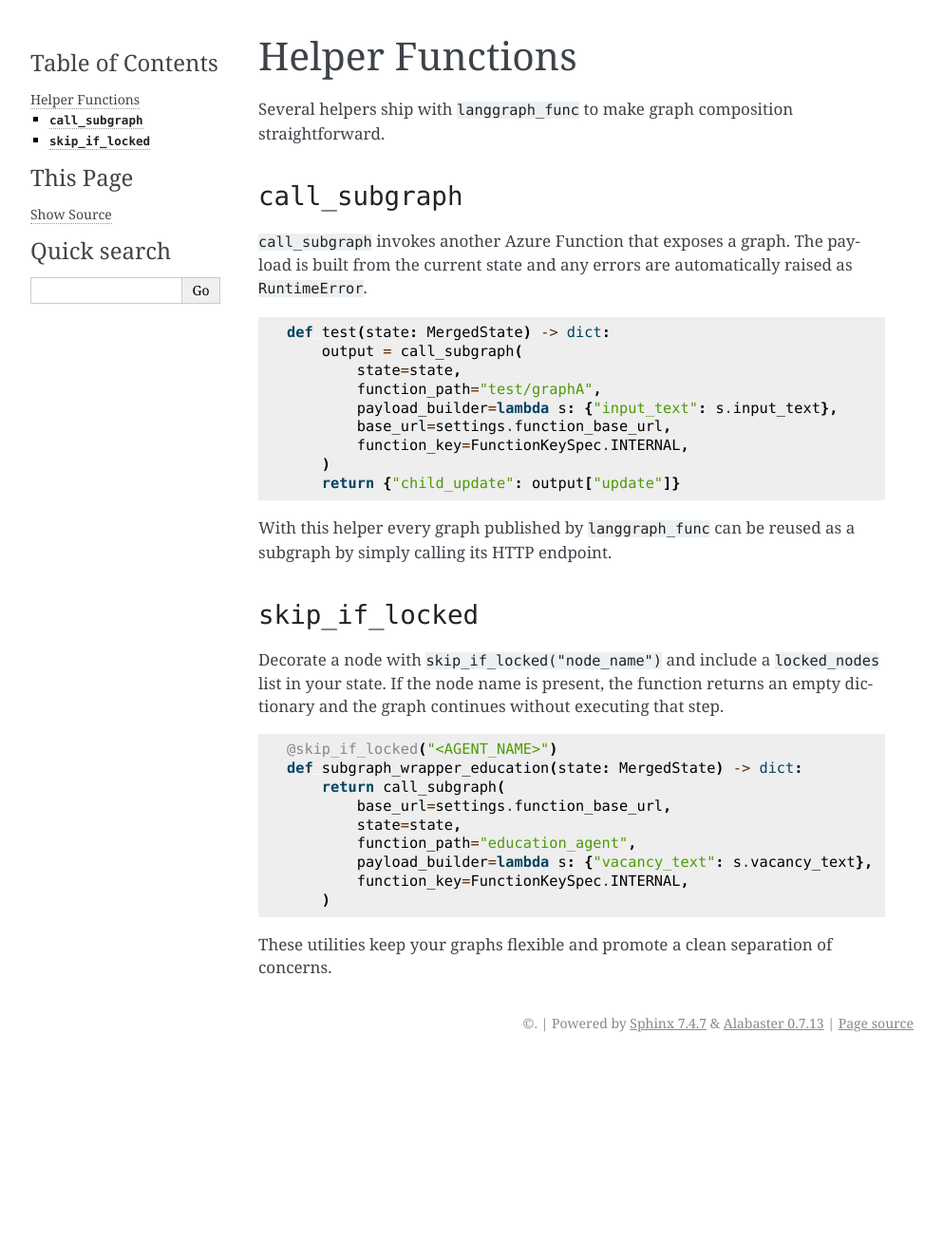
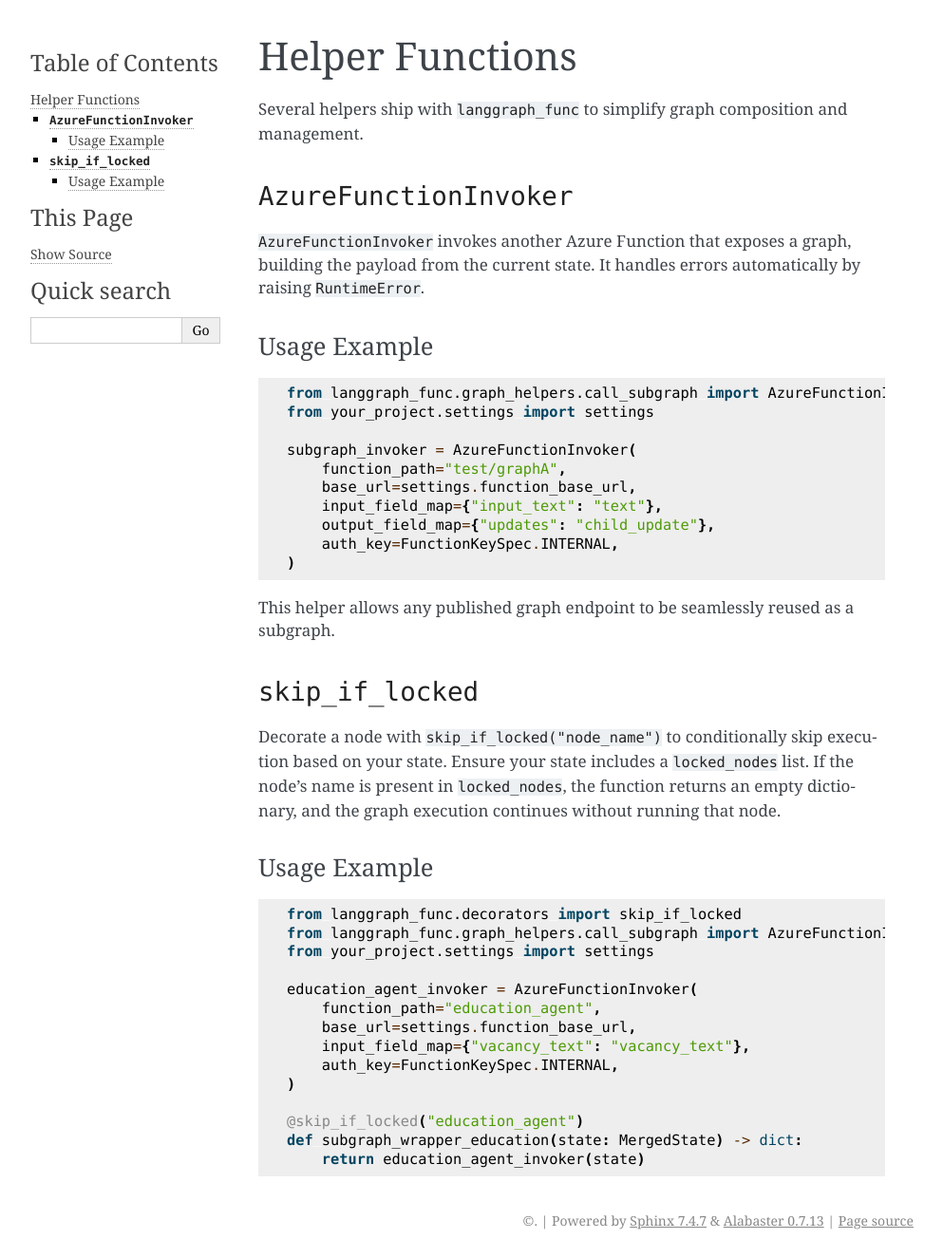
Before and after one commit to JobAiBV/langgraph_func, a Sphinx documentation site: the page built from docs/source/04-helper-functions.md, in a window 1280 px wide. Shown: the whole page at 95% size, without its empty margins (148-1141 px from the left). Built offline with Sphinx 7.4.7, drawn with Linux system fonts in a browser that asks for light colours; before the commit the page ends 1117 px from its top, so only the background shows below that.

Commit message:
update docs

````diff
--- a/docs/source/04-helper-functions.md
+++ b/docs/source/04-helper-functions.md
@@ -1,39 +1,47 @@
 # Helper Functions
 
-Several helpers ship with `langgraph_func` to make graph composition straightforward.
+Several helpers ship with `langgraph_func` to simplify graph composition and management.
 
-## `call_subgraph`
+## `AzureFunctionInvoker`
 
-`call_subgraph` invokes another Azure Function that exposes a graph. The payload is built from the current state and any errors are automatically raised as `RuntimeError`.
+`AzureFunctionInvoker` invokes another Azure Function that exposes a graph, building the payload from the current state. It handles errors automatically by raising `RuntimeError`.
+
+### Usage Example
 
 ```python
-def test(state: MergedState) -> dict:
-    output = call_subgraph(
-        state=state,
-        function_path="test/graphA",
-        payload_builder=lambda s: {"input_text": s.input_text},
-        base_url=settings.function_base_url,
-        function_key=FunctionKeySpec.INTERNAL,
-    )
-    return {"child_update": output["update"]}
+from langgraph_func.graph_helpers.call_subgraph import AzureFunctionInvoker, FunctionKeySpec
+from your_project.settings import settings
+
+subgraph_invoker = AzureFunctionInvoker(
+    function_path="test/graphA",
+    base_url=settings.function_base_url,
+    input_field_map={"input_text": "text"},
+    output_field_map={"updates": "child_update"},
+    auth_key=FunctionKeySpec.INTERNAL,
+)
 ```
 
-With this helper every graph published by `langgraph_func` can be reused as a subgraph by simply calling its HTTP endpoint.
+This helper allows any published graph endpoint to be seamlessly reused as a subgraph.
 
 ## `skip_if_locked`
 
-Decorate a node with `skip_if_locked("node_name")` and include a `locked_nodes` list in your state. If the node name is present, the function returns an empty dictionary and the graph continues without executing that step.
+Decorate a node with `skip_if_locked("node_name")` to conditionally skip execution based on your state. Ensure your state includes a `locked_nodes` list. If the node's name is present in `locked_nodes`, the function returns an empty dictionary, and the graph execution continues without running that node.
+
+### Usage Example
 
 ```python
-@skip_if_locked("<AGENT_NAME>")
+from langgraph_func.decorators import skip_if_locked
+from langgraph_func.graph_helpers.call_subgraph import AzureFunctionInvoker, FunctionKeySpec
+from your_project.settings import settings
+
+education_agent_invoker = AzureFunctionInvoker(
+    function_path="education_agent",
+    base_url=settings.function_base_url,
+    input_field_map={"vacancy_text": "vacancy_text"},
+    auth_key=FunctionKeySpec.INTERNAL,
+)
+
+@skip_if_locked("education_agent")
 def subgraph_wrapper_education(state: MergedState) -> dict:
-    return call_subgraph(
-        base_url=settings.function_base_url,
-        state=state,
-        function_path="education_agent",
-        payload_builder=lambda s: {"vacancy_text": s.vacancy_text},
-        function_key=FunctionKeySpec.INTERNAL,
-    )
+    return education_agent_invoker(state)
 ```
-
-These utilities keep your graphs flexible and promote a clean separation of concerns.
````
